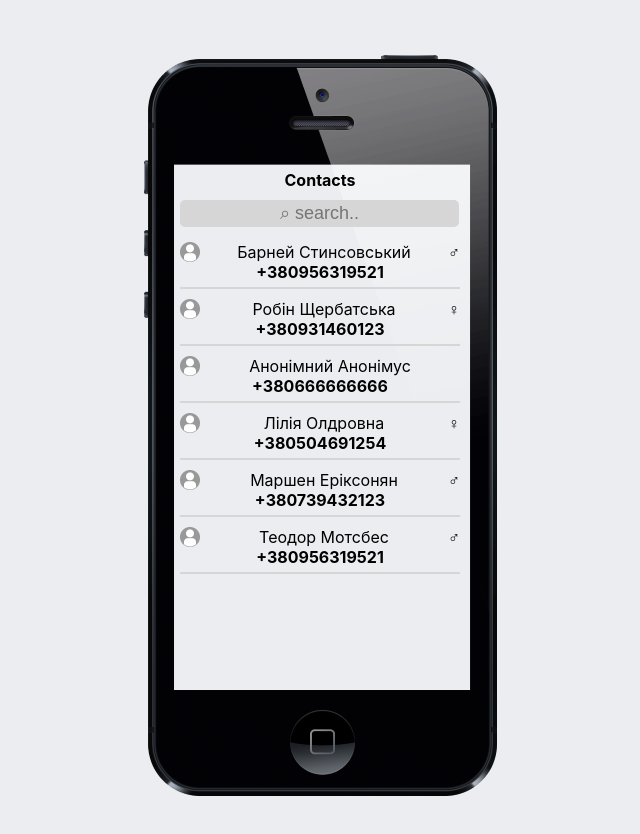
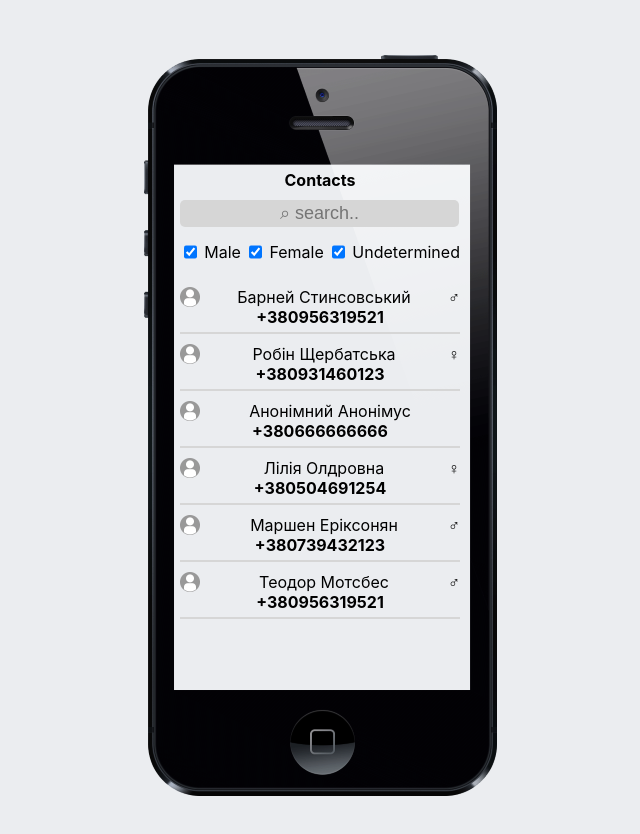
Before and after one commit to AndreyTantsiura/react-components, a React (Create React App) app: page / in a window 1280 px wide. Shown: the top 834 px of the page, without its empty margins (320-960 px from the left). Built offline with nearby package versions, Linux system fonts and the light colour scheme.

Commit message:
add fitered contacts

```diff
--- a/src/components/Contacts.js
+++ b/src/components/Contacts.js
@@ -43,6 +43,7 @@ function Contacts() {
 
   const [contactsArr, setContacts] = useState(contacts);
   const [search, setSearch] = useState("");
+  const [filteredContacts, setFilteredContacts] = useState("");
 
   const handleSearchChange = (e) => {
     setSearch(e.target.value);
@@ -55,6 +56,7 @@ function Contacts() {
       );
       return searchedContacts;
     });
+
     setContacts(filteredContacts);
   }, [search]);
 
@@ -68,6 +70,29 @@ function Contacts() {
           placeholder="&#x2315; search.."
           onChange={handleSearchChange}
         />
+        <div className="checkboxes">
+          <input
+            type="checkbox"
+            id="male"
+            name="male"
+            defaultChecked="checked"
+          />
+          <label htmlFor="male">Male</label>
+          <input
+            type="checkbox"
+            id="female"
+            name="female"
+            defaultChecked="checked"
+          />
+          <label htmlFor="female">Female</label>
+          <input
+            type="checkbox"
+            id="undetermined"
+            name="undetermined"
+            defaultChecked="checked"
+          />
+          <label htmlFor="undetermined">Undetermined</label>
+        </div>
         <div className="inner">
           {contactsArr.map((contact) => {
             return (
--- a/src/components/contacts.css
+++ b/src/components/contacts.css
@@ -32,6 +32,11 @@ p {
   text-align: center;
   font-size: large;
 }
+.checkboxes {
+  display: flex;
+  justify-content: space-between;
+  margin: 5px 0 20px 0;
+}
 .inner {
   display: flex;
   flex-direction: column;
```
